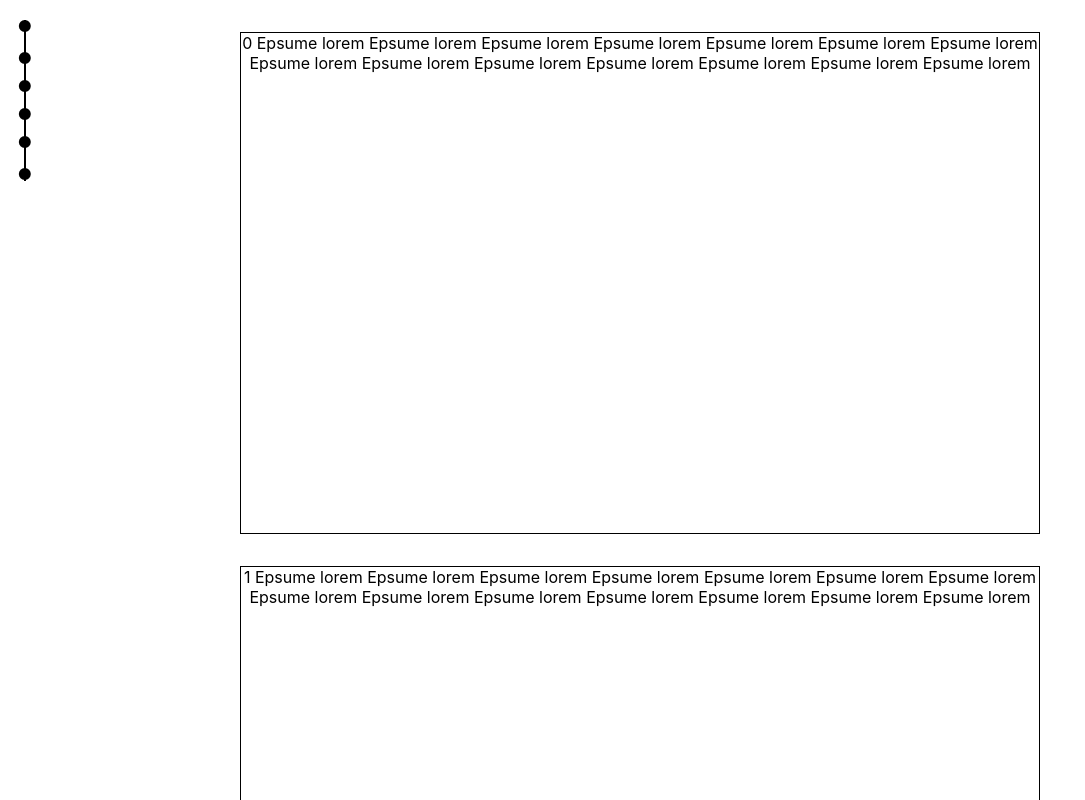
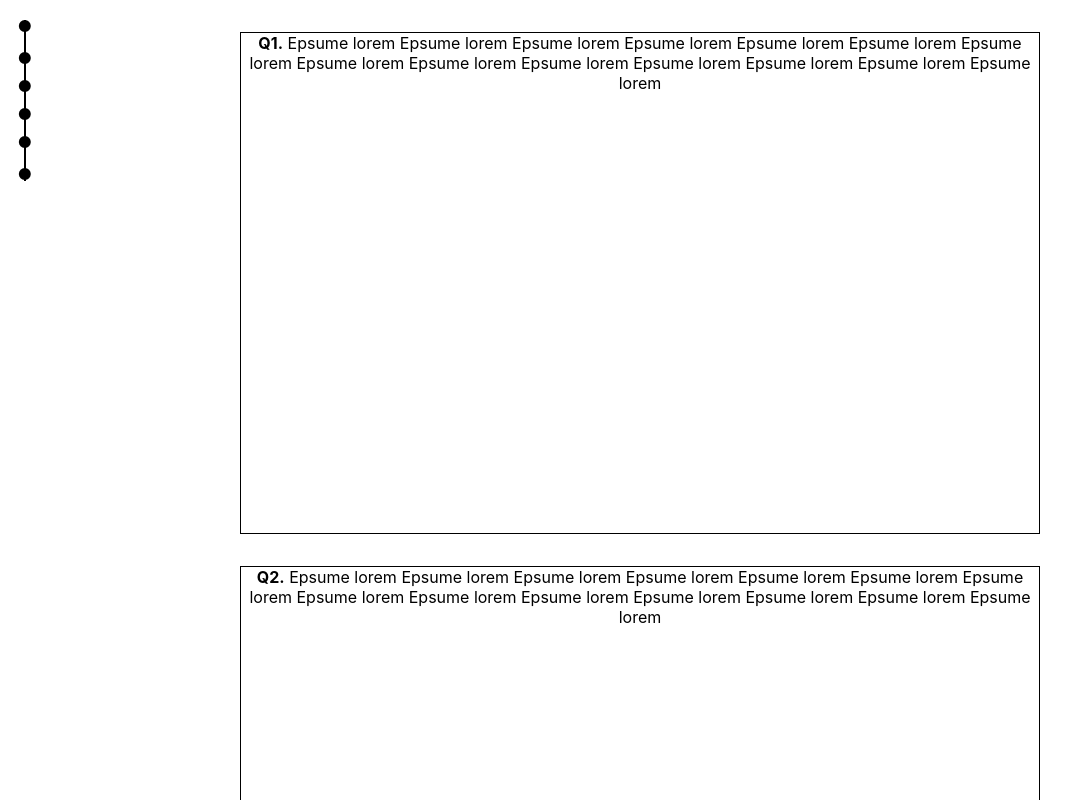
Before and after one commit to unknownpgr/interaction-slide, a React (Create React App) app in the folder src/: page / in a window 1280 px wide. Shown: the whole page, without its empty margins (0-1085 px from the left). Built offline with nearby package versions, Linux system fonts and the light colour scheme.

Commit message:
Refactor code

```diff
--- a/src/src/components/App/App.js
+++ b/src/src/components/App/App.js
@@ -9,13 +9,13 @@ const QUESTION_NUMBER = 6;
 export default function App() {
   const container = useRef();
   const cardContainer = useRef();
-  const [scroll, setScroll] = useState(0);
+  const [hiddenScroll, setHiddenScroll] = useState(0);
   const [actualScroll, setActualScroll] = useState(0);
 
   const totalHeight = cardContainer.current?.clientHeight;
   const frameHeight = totalHeight / QUESTION_NUMBER;
 
-  let index = Math.floor(scroll / frameHeight);
+  let index = Math.floor(hiddenScroll / frameHeight);
 
   requestAnimationFrame(() => {
     let dest = index * frameHeight;
@@ -27,13 +27,13 @@ export default function App() {
   });
 
   const handleScroll = (event) => {
-    let newScroll = scroll + event.deltaY / 5;
+    let newScroll = hiddenScroll + event.deltaY / 5;
     if (newScroll < 0) newScroll = 0;
     if (cardContainer.current != null) {
       let height = totalHeight - frameHeight;
       if (newScroll > height) newScroll = height;
     }
-    setScroll(newScroll);
+    setHiddenScroll(newScroll);
   };
 
   return (
@@ -42,7 +42,7 @@ export default function App() {
         n={QUESTION_NUMBER}
         c={index}
         onClick={(i) => {
-          setScroll(frameHeight * i);
+          setHiddenScroll(frameHeight * i);
         }}
       ></Sidebar>
       <div className="container" ref={container}>
@@ -52,7 +52,7 @@ export default function App() {
           style={{ top: -actualScroll }}
         >
           {new Array(QUESTION_NUMBER).fill(0).map((_, x) => (
-            <Card key={x} index={x}></Card>
+            <Card key={x} index={x + 1}></Card>
           ))}
         </div>
       </div>
--- a/src/src/components/Card/Card.js
+++ b/src/src/components/Card/Card.js
@@ -4,9 +4,9 @@ import "./Card.css";
 export default function Card({ index }) {
   return (
     <div className="card">
-      {index} Epsume lorem Epsume lorem Epsume lorem Epsume lorem Epsume lorem
-      Epsume lorem Epsume lorem Epsume lorem Epsume lorem Epsume lorem Epsume
-      lorem Epsume lorem Epsume lorem Epsume lorem
+      <strong>Q{index}.</strong> Epsume lorem Epsume lorem Epsume lorem Epsume
+      lorem Epsume lorem Epsume lorem Epsume lorem Epsume lorem Epsume lorem
+      Epsume lorem Epsume lorem Epsume lorem Epsume lorem Epsume lorem
     </div>
   );
 }
```
